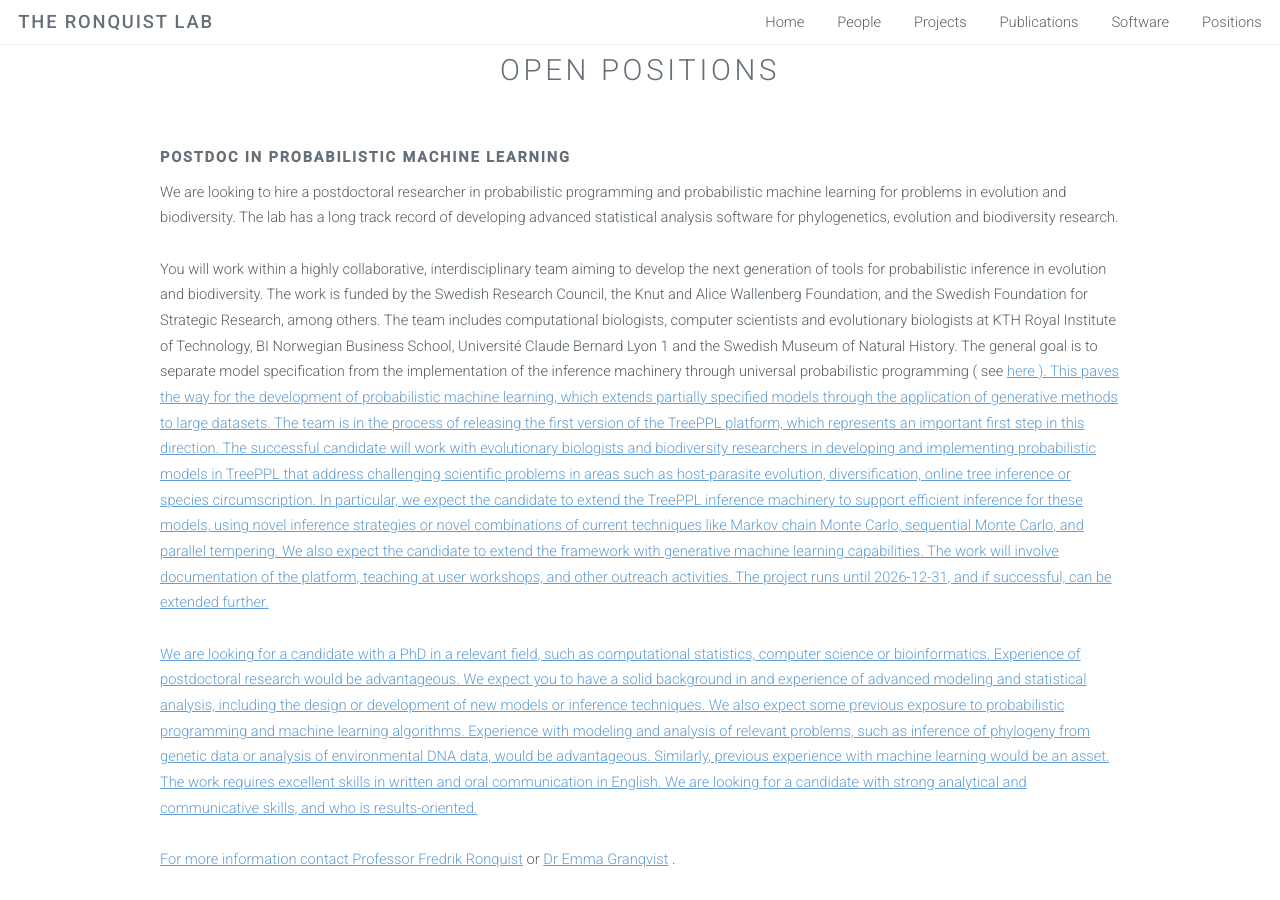
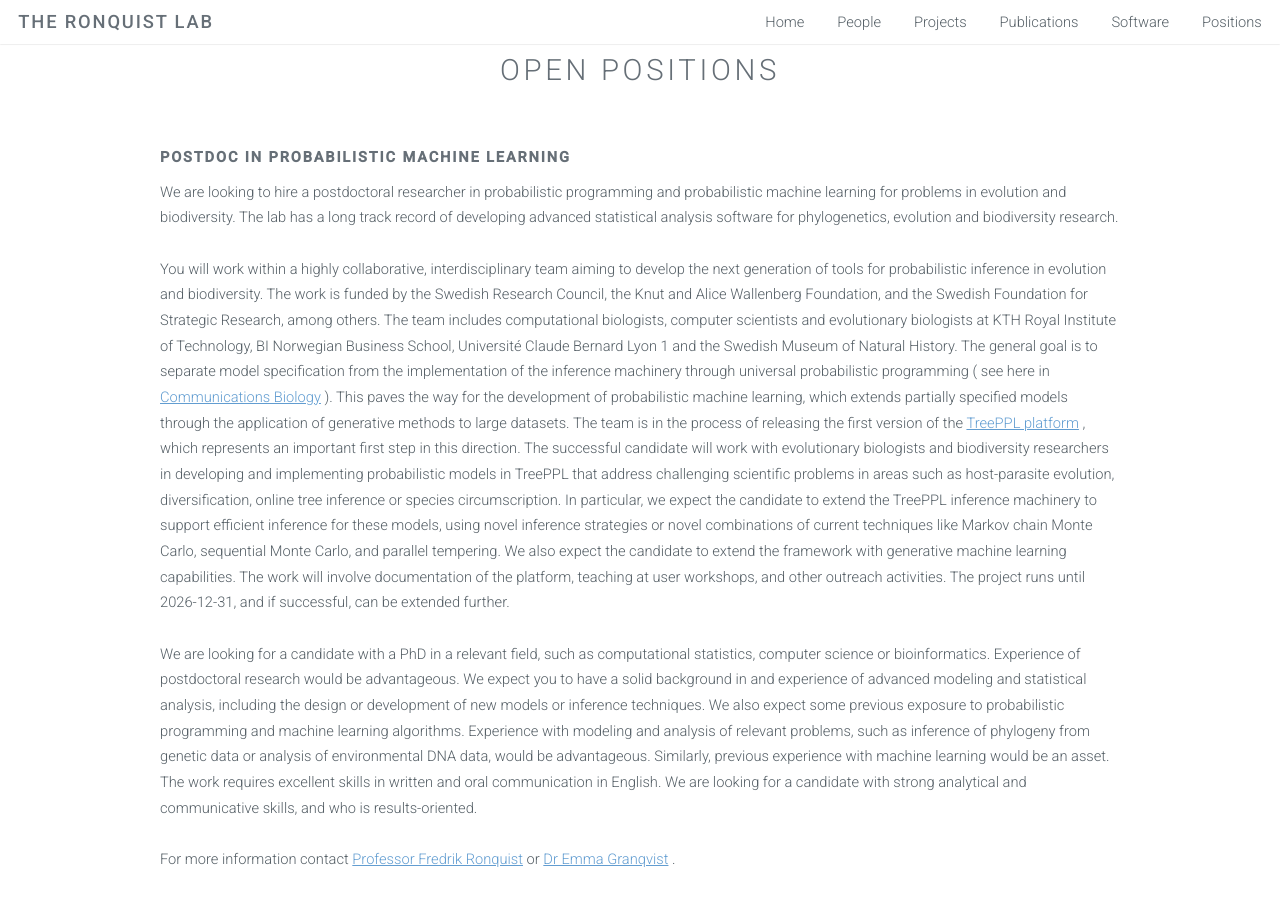
Before and after one commit to ronquistlab/ronquistlab.github.io, a Jekyll site: the page built from positions.html, in a window 1280 px wide and 900 px high, scrolled down 495 px. Built offline with Jekyll 4.4.1, drawn with Linux system fonts in a browser that asks for light colours.

Commit message:
Update positions.html

```diff
--- a/positions.html
+++ b/positions.html
@@ -24,9 +24,9 @@ layout: default
 You will work within a highly collaborative, interdisciplinary team aiming to develop the next generation of tools for probabilistic inference in evolution and biodiversity.
 		The work is funded by the Swedish Research Council, the Knut and Alice Wallenberg Foundation, and the Swedish Foundation for Strategic Research, among others.
 		The team includes computational biologists, computer scientists and evolutionary biologists at KTH Royal Institute of Technology, BI Norwegian Business School, Université Claude Bernard Lyon 1 and the Swedish Museum of Natural History.
-		The general goal is to separate model specification from the implementation of the inference machinery through universal probabilistic programming ( see <a href="https://www.nature.com/articles/s42003-021-01753-7">here ).
+		The general goal is to separate model specification from the implementation of the inference machinery through universal probabilistic programming ( see here in <a href="https://www.nature.com/articles/s42003-021-01753-7">Communications Biology</a> ).
 		This paves the way for the development of probabilistic machine learning, which extends partially specified models through the application of generative methods to large datasets.
-		The team is in the process of releasing the first version of the <a href="http://treeppl.org/">TreePPL platform, which represents an important first step in this direction. The successful candidate will work with evolutionary biologists and biodiversity researchers in developing and implementing probabilistic models in TreePPL that address challenging scientific problems in areas such as host-parasite evolution, diversification, online tree inference or species circumscription. In particular, we expect the candidate to extend the TreePPL inference machinery to support efficient inference for these models, using novel inference strategies or novel combinations of current techniques like Markov chain Monte Carlo, sequential Monte Carlo, and parallel tempering. We also expect the candidate to extend the framework with generative machine learning capabilities.
+		The team is in the process of releasing the first version of the <a href="http://treeppl.org/">TreePPL platform</a> , which represents an important first step in this direction. The successful candidate will work with evolutionary biologists and biodiversity researchers in developing and implementing probabilistic models in TreePPL that address challenging scientific problems in areas such as host-parasite evolution, diversification, online tree inference or species circumscription. In particular, we expect the candidate to extend the TreePPL inference machinery to support efficient inference for these models, using novel inference strategies or novel combinations of current techniques like Markov chain Monte Carlo, sequential Monte Carlo, and parallel tempering. We also expect the candidate to extend the framework with generative machine learning capabilities.
 			The work will involve documentation of the platform, teaching at user workshops, and other outreach activities. The project runs until 2026-12-31, and if successful, can be extended further.
 
 	    <br /><br />
```
